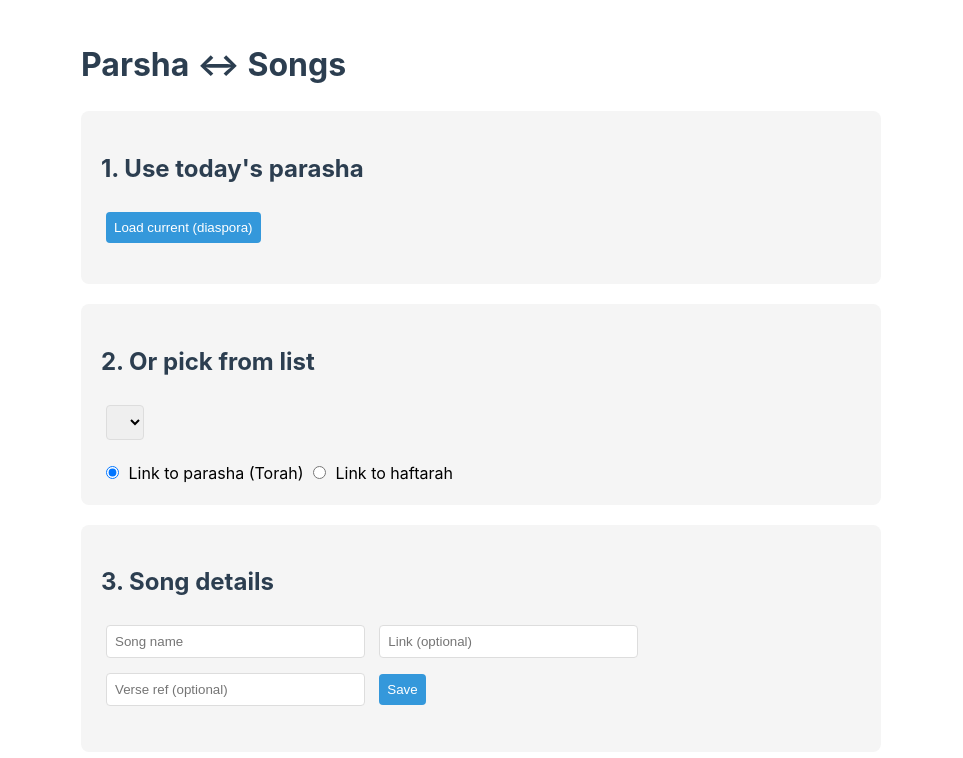
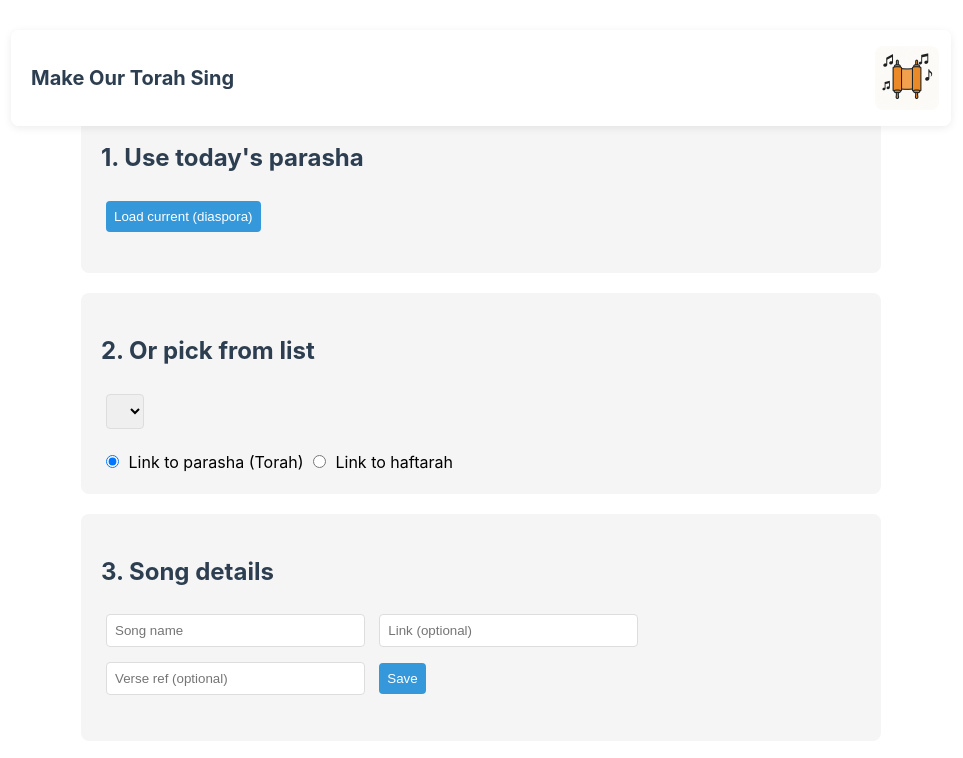
Before and after one commit to Roniboy15/parsha-songs, a website: page public/index.html in a window 1280 px wide. Shown: the top 758 px of the page, without its empty margins (159-1122 px from the left). Drawn offline with Linux system fonts and the light colour scheme; no server answers.

Commit message:
adding logo

```diff
--- a/public/index.html
+++ b/public/index.html
@@ -9,7 +9,13 @@
 </head>
 
 <body>
-    <h1>Parsha ↔ Songs</h1>
+    <header class="site-header">
+        <div class="site-title">
+            <h1 class="main-title">Make Our Torah Sing</h1>
+        </div>
+        <!-- put your logo image at public/logo.png -->
+        <img src="logo.png" alt="Logo" class="site-logo" />
+    </header>
 
     <section>
         <h2>1. Use today's parasha</h2>
--- a/public/styles.css
+++ b/public/styles.css
@@ -56,3 +56,109 @@ th {
     width: calc(33% - 10px);
     margin-bottom: 10px;
 }
+
+/* header sizing + fixed behavior on wide screens */
+:root {
+  --site-header-height: 72px;
+  --logo-size: 64px;
+}
+
+/* keep header normal by default (mobile/small screens) */
+.site-header {
+  max-width: 900px;
+  margin: 18px auto;
+  padding: 8px 16px;
+  display: flex;
+  align-items: center;
+  justify-content: space-between;
+  gap: 12px;
+  position: relative;
+  z-index: 10;
+}
+
+.site-title .main-title {
+  margin: 0;
+  font-size: 1.25rem;
+  line-height: 1.1;
+}
+
+/* logo default */
+.site-logo {
+  width: 64px;
+  height: 64px;
+  object-fit: contain;
+  border-radius: 8px;
+}
+
+/* Fixed header for wide screens and push content down so "1." is visible */
+@media (min-width: 720px) {
+  .site-header {
+    position: fixed;
+    top: 12px;
+    left: 50%;
+    transform: translateX(-50%);
+    background: rgba(255,255,255,0.98);
+    box-shadow: 0 2px 8px rgba(0,0,0,0.08);
+    border-radius: 8px;
+    padding: 12px 20px;
+    height: var(--site-header-height);
+    align-items: center;
+    width: min(900px, calc(100% - 48px));
+    overflow: visible;
+  }
+
+  /* logo sits inside the header (absolute) so it doesn't overlap the page content */
+  .site-logo {
+    position: absolute;
+    right: 12px;
+    top: 50%;
+    transform: translateY(-50%);
+    width: var(--logo-size);
+    height: var(--logo-size);
+  }
+
+  /* give the title right padding so text never sits under the logo */
+  .site-title {
+    padding-right: calc(var(--logo-size) + 24px);
+    max-width: calc(100% - (var(--logo-size) + 56px));
+    overflow: hidden;
+    text-overflow: ellipsis;
+    white-space: nowrap;
+  }
+
+  /* push page content down so the fixed header doesn't cover it */
+  body {
+    padding-top: calc(var(--site-header-height) + 28px);
+  }
+}
+
+/* On small screens revert padding and fixed positioning so layout stays as before */
+@media (max-width: 719px) {
+  .site-header {
+    position: relative;
+    top: auto;
+    left: auto;
+    transform: none;
+    background: transparent;
+    box-shadow: none;
+    border-radius: 0;
+    padding: 8px 16px;
+    height: auto;
+  }
+
+  .site-logo {
+    position: static;
+    width: 56px;
+    height: 56px;
+  }
+
+  body {
+    padding-top: 0;
+  }
+}
+
+/* optional smaller tweaks */
+@media (max-width: 420px) {
+  .site-logo { width: 44px; height: 44px; }
+  .site-title .main-title { font-size: 1rem; }
+}
```
Also changed, not shown: public/logo.png (added).
